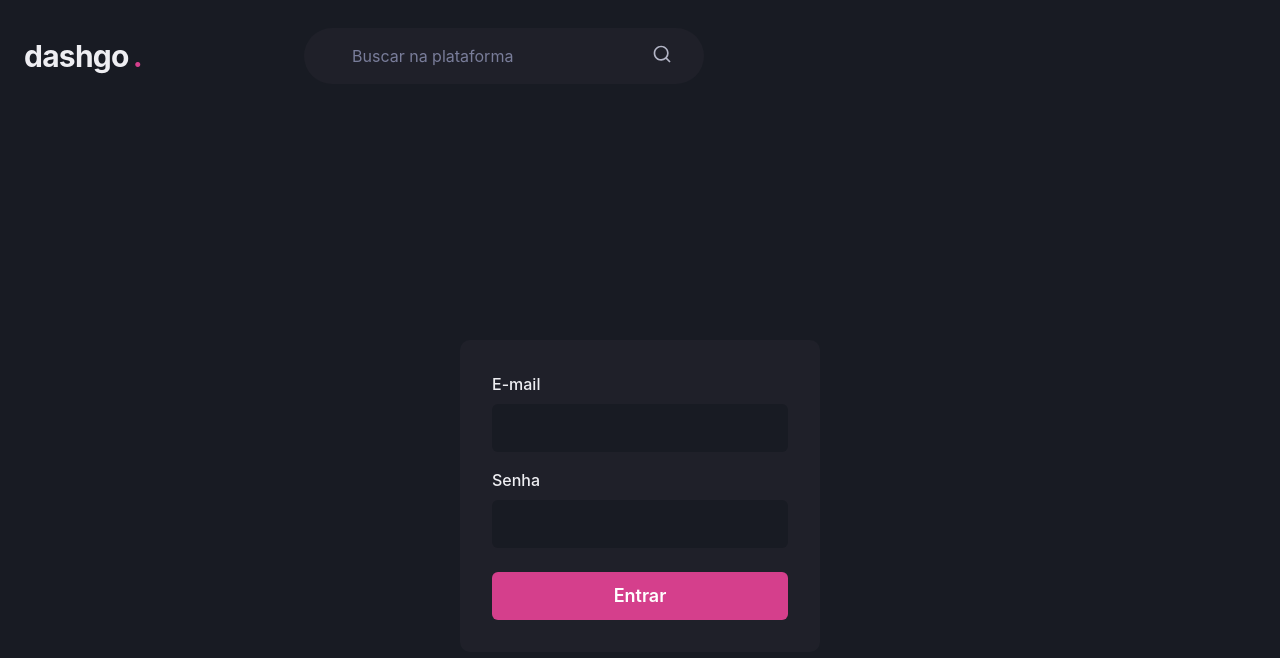
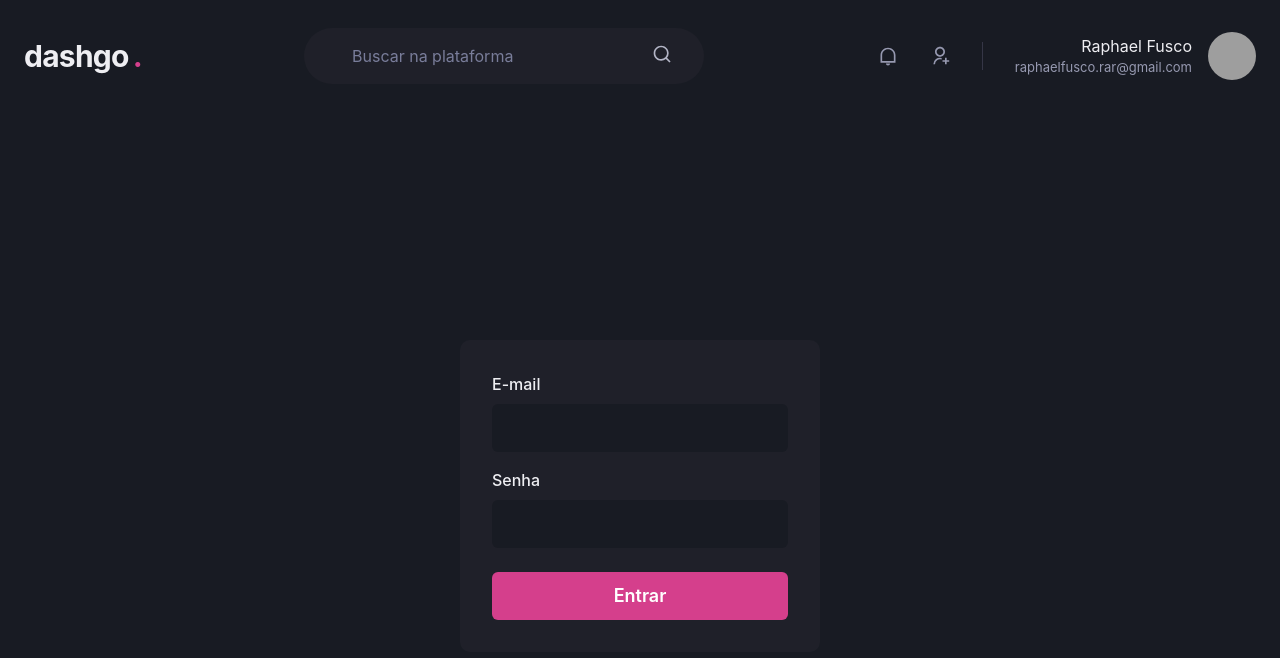
Before and after one commit to hotcaffe/dashgo, a Next.js app: page / in a window 1280 px wide. Shown: the top 658 px of the page. Built offline with nearby package versions, Linux system fonts and the light colour scheme; grey boxes are pictures that could not be loaded.

Commit message:
Header account section

```diff
--- a/src/components/Header.tsx
+++ b/src/components/Header.tsx
@@ -1,5 +1,9 @@
-import { Flex, Text, Input, Icon } from "@chakra-ui/react";
-import {RiSearchLine} from 'react-icons/ri'
+import { Flex, Text, Input, Icon, HStack, Box, Avatar } from "@chakra-ui/react";
+import {
+  RiNotificationLine,
+  RiSearchLine,
+  RiUserAddLine,
+} from "react-icons/ri";
 
 export default function Header() {
   return (
@@ -38,9 +42,36 @@
           px="4"
           mr="4"
           placeholder="Buscar na plataforma"
-            _placeholder={{color: 'gray.400'}}
+          _placeholder={{ color: "gray.400" }}
         />
-        <Icon as={RiSearchLine} fontSize="20"/>
+        <Icon as={RiSearchLine} fontSize="20" />
+      </Flex>
+      <Flex align="center" ml="auto">
+        <HStack
+          spacing="8"
+          mx="8"
+          pr="8"
+          py="1"
+          color="gray.300"
+          borderRightWidth={1}
+          borderColor="gray.700"
+        >
+          <Icon as={RiNotificationLine} fontSize="20" />
+          <Icon as={RiUserAddLine} fontSize="20" />
+        </HStack>
+        <Flex align="center">
+          <Box mr="4" textAlign="right">
+            <Text>Raphael Fusco</Text>
+            <Text color="gray.300" fontSize="small">
+              raphaelfusco.rar@gmail.com
+            </Text>
+          </Box>
+          <Avatar
+            size="md"
+            name="Raphael Fusco"
+            src="https://github.com/hotcaffe.png"
+          />
+        </Flex>
       </Flex>
     </Flex>
   );
```
Lines whose indentation alone changed are shown as unchanged.
